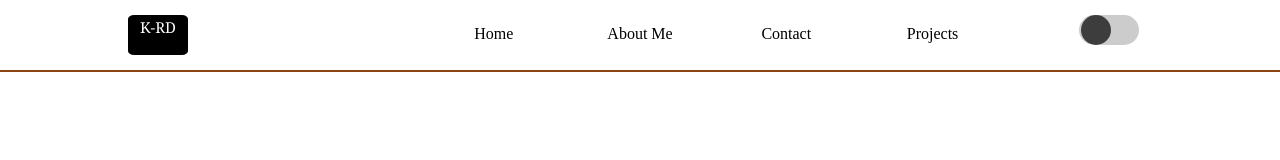
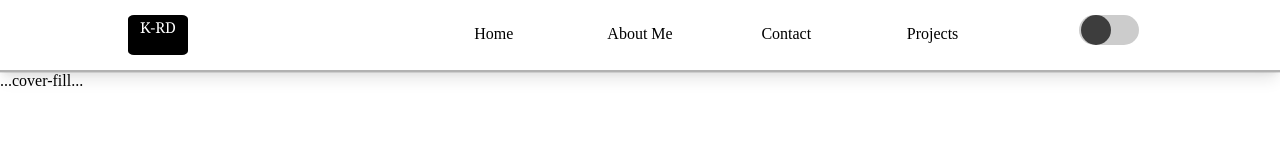
Before and after one commit to K-RD/portfolio-website, a plain HTML site: page index.html in a window 1280 px wide. Drawn offline with Linux system fonts and the light colour scheme.

Commit message:
added shadow and made header section a bit smooth

```diff
--- a/index.html
+++ b/index.html
@@ -23,7 +23,10 @@
         </div>
     </header>
 
-
+    <!-- cover section  -->
+    <section class="cover">
+        <div class="cover-fill">...cover-fill...</div>
+    </section>
     <script src="script.js"></script>
 </body>
 </html>
--- a/style.css
+++ b/style.css
@@ -18,9 +18,11 @@
 /* Header light mode styling                           */
 /******************************************************/
 header{
+    transition: 0.9s;
     /* border: 2px solid rebeccapurple; */
     padding: 15px 0;
-    border-bottom: 2px saddlebrown solid;
+    border-bottom: 2px #0000004e solid;
+    box-shadow: 0 10px 15px -3px rgba(0,0,0, 0.1), 0 4px 6px -2px rgba(0,0,0, 0.05), 0 0 0 1px rgba(0,0,0, 0.1);;
 }
 .header-container{
     display: flex;
@@ -102,20 +104,24 @@ ul>li:hover{
     left: 2px;
     background-color:#000000b3;
     border-radius: 50%;
+    transition: 0.4s;
 }
 input:checked + .slider{
     background-color: #ce7acc;
 }
 input:checked + .slider::before{
     transform: translateX(26px);
+    transition:0.4s;
 }
 /******************************************************/
 /* Header dark mode styling                           */
 /******************************************************/
 
 .header-dark{
+    transition: 0.9s;
     background: #000;
     color: aliceblue;
+    box-shadow: 0 10px 15px -3px rgba(255, 255, 255, 0.9), 0 4px 6px -2px rgba(255,255,255, 0.05), 0 0 0 1px rgba(255,255,255, 0.9);;
 }
 .header-dark .logo-boundary{
     border: 2px solid #fff;
```
